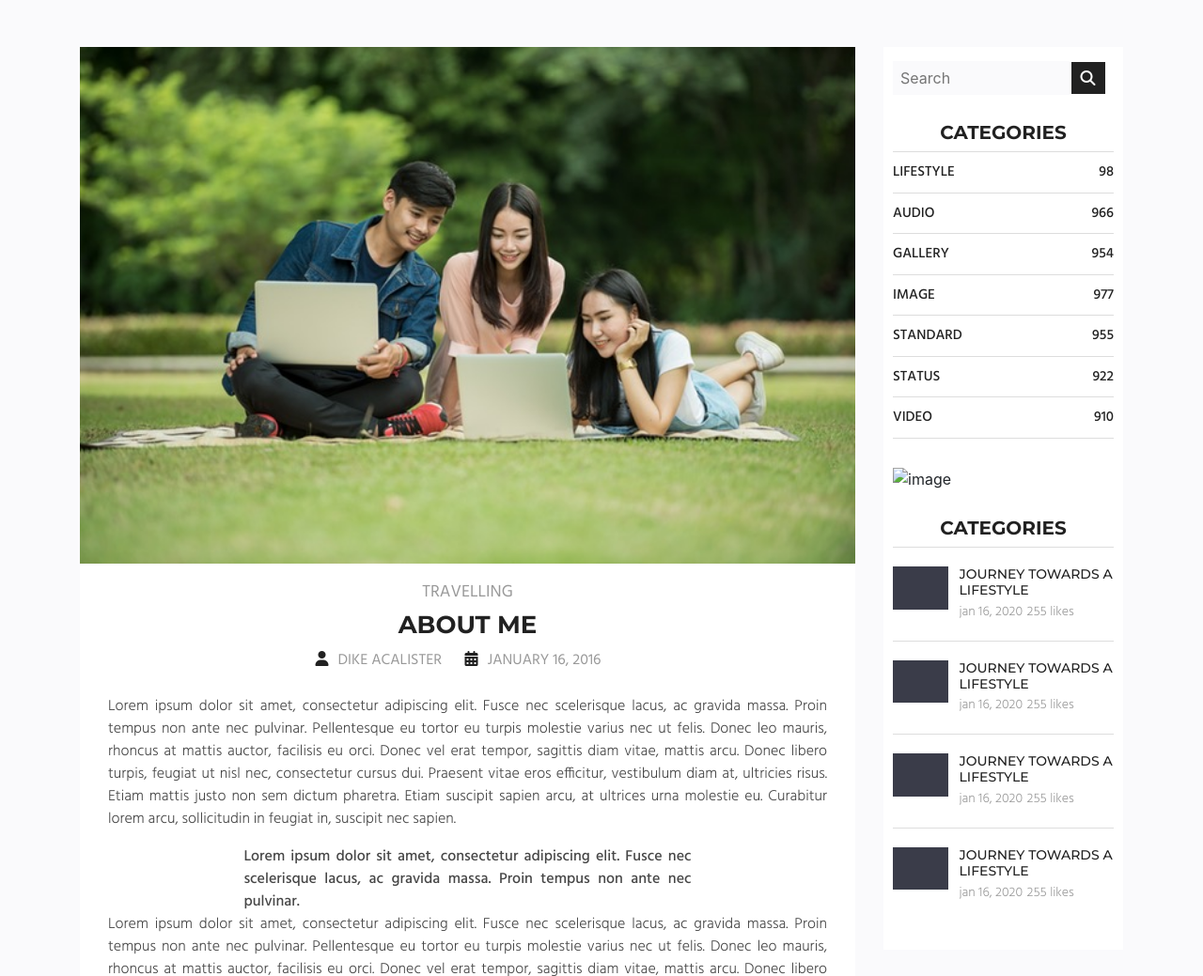
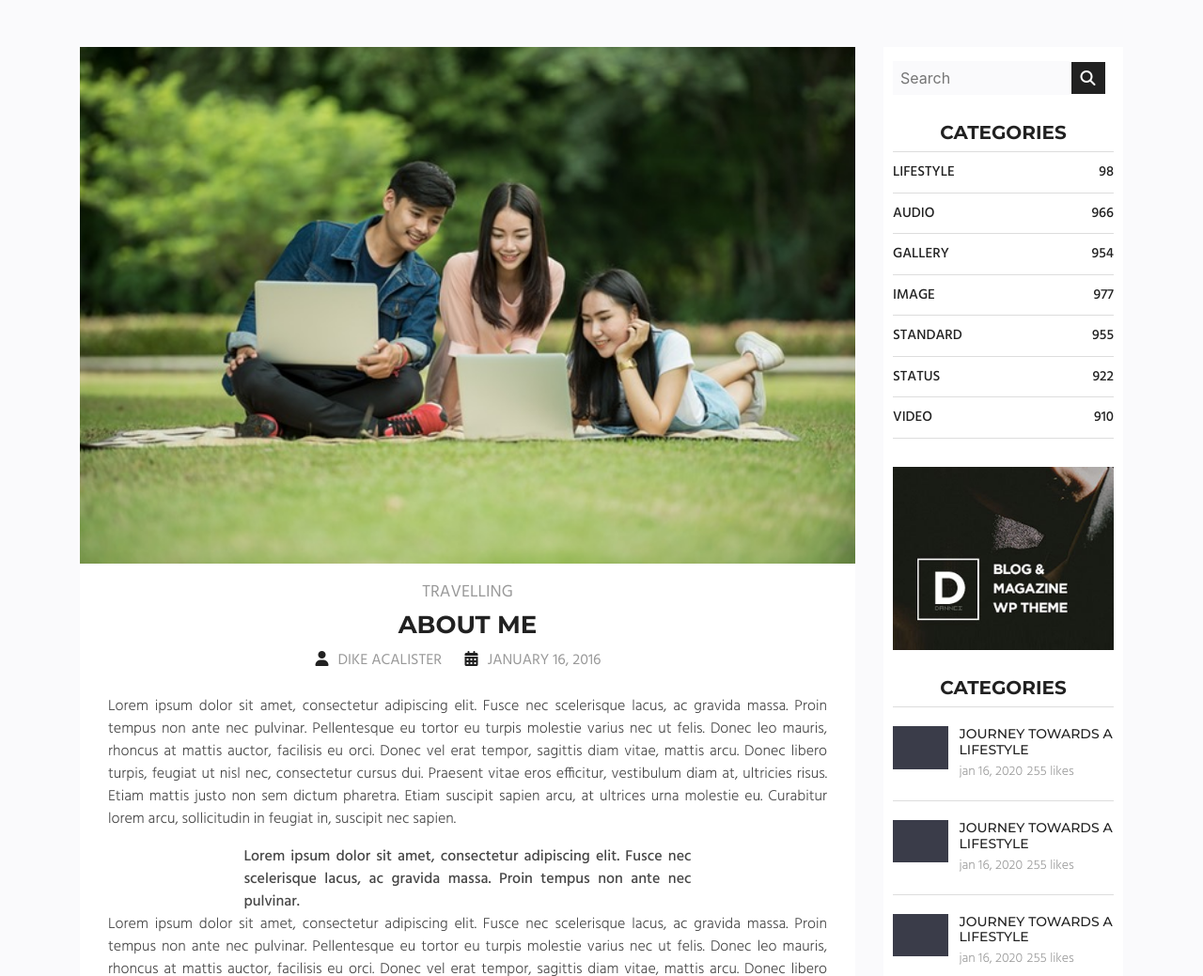
Before and after one commit to mahmodulRhasan/PSD-to-HTML, a plain HTML site: page index.html in a window 1280 px wide. Shown: the top 1039 px of the page at 94% size. Drawn offline with nearby package versions, Linux system fonts and the light colour scheme.

Commit message:
Update index.html

```diff
--- a/index.html
+++ b/index.html
@@ -49,7 +49,7 @@
 								</ul>
 							</div>
 							<div class="about-promot">
-								<img class="img-fluid" src="images/image.jpg" alt="image">
+								<img class="img-fluid" src="image.jpg" alt="image">
 							</div>
 							<div class="about-cat">
 								<h3>categories</h3>
```
